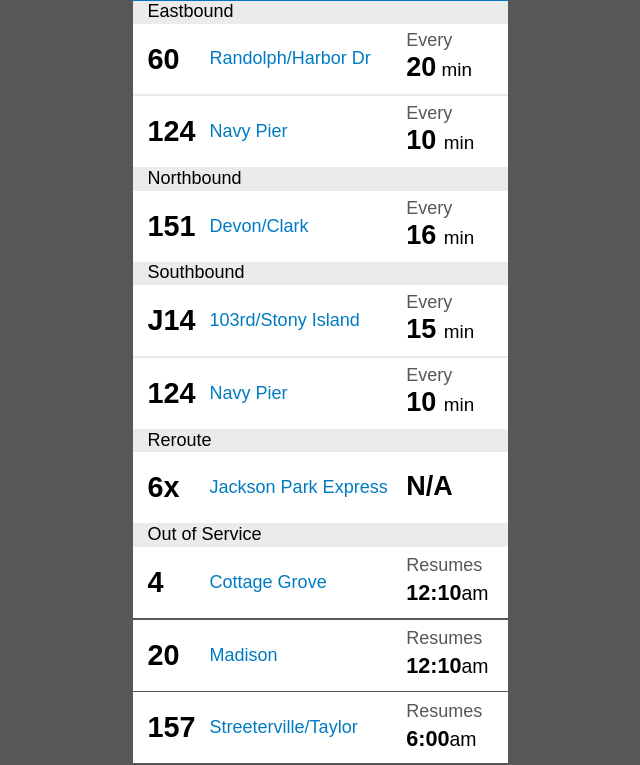
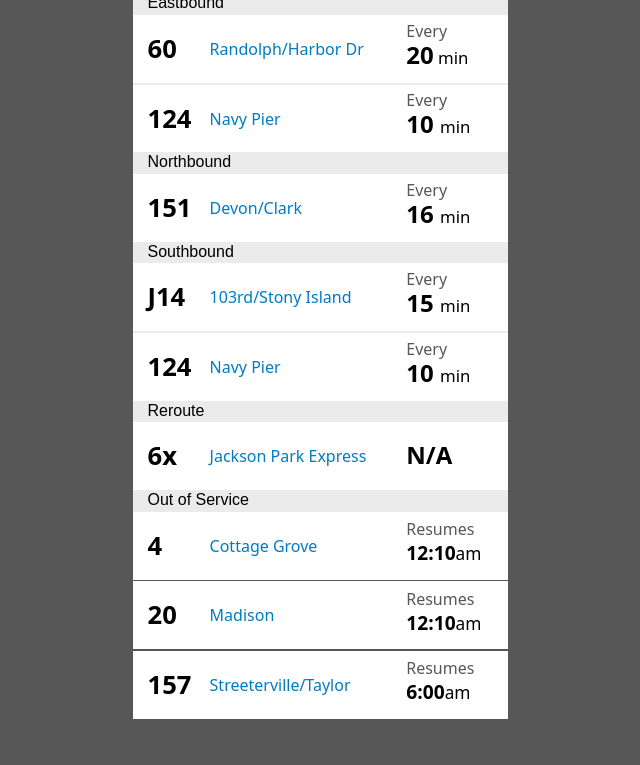
Before and after one commit to clfawcett/frontend-challenge, a plain HTML site: page index.html in a window 1280 px wide. Shown: the part 91-856 px from the top of the page, without its empty margins (320-960 px from the left). After the commit the page ends 812 px from the top, so only its background shows below. Drawn offline with Linux system fonts and the light colour scheme.

Commit message:
Remove metropolis font, add system font

```diff
--- a/css/styles.css
+++ b/css/styles.css
@@ -5,37 +5,66 @@ box-sizing: border-box;
 }
 
 @font-face {
-    font-family: 'metropolisbold';
-    src: url('metropolis-bold-webfont.woff2') format('woff2'),
-         url('metropolis-bold-webfont.woff') format('woff');
-    font-weight: normal;
-    font-style: normal;
-
-}
-/*
-@font-face {
-    font-family: 'metropolismedium';
-    src: url('metropolis-medium-webfont.woff2') format('woff2'),
-         url('metropolis-medium-webfont.woff') format('woff');
-    font-weight: normal;
-    font-style: normal;
-
+	font-family: system-ui;
+	font-style: normal;
+	font-weight: 300;
+	src: local(".SFNSText-Light"), local(".HelveticaNeueDeskInterface-Light"), local(".LucidaGrandeUI"), local("Segoe UI Light"), local("Ubuntu Light"), local("Roboto-Light"), local("DroidSans"), local("Tahoma");
 }
 
 @font-face {
-    font-family: 'metropolissemi_bold';
-    src: url('metropolis-semibold-webfont.woff2') format('woff2'),
-         url('metropolis-semibold-webfont.woff') format('woff');
-    font-weight: normal;
-    font-style: normal;
-} */
+	font-family: system-ui;
+	font-style: italic;
+	font-weight: 300;
+	src: local(".SFNSText-LightItalic"), local(".HelveticaNeueDeskInterface-Italic"), local(".LucidaGrandeUI"), local("Segoe UI Light Italic"), local("Ubuntu Light Italic"), local("Roboto-LightItalic"), local("DroidSans"), local("Tahoma");
+}
 
+@font-face {
+	font-family: system-ui;
+	font-style: normal;
+	font-weight: 400;
+	src: local(".SFNSText-Regular"), local(".HelveticaNeueDeskInterface-Regular"), local(".LucidaGrandeUI"), local("Segoe UI"), local("Ubuntu"), local("Roboto-Regular"), local("DroidSans"), local("Tahoma");
+}
+
+@font-face {
+	font-family: system-ui;
+	font-style: italic;
+	font-weight: 400;
+	src: local(".SFNSText-Italic"), local(".HelveticaNeueDeskInterface-Italic"), local(".LucidaGrandeUI"), local("Segoe UI Italic"), local("Ubuntu Italic"), local("Roboto-Italic"), local("DroidSans"), local("Tahoma");
+}
+
+@font-face {
+	font-family: system-ui;
+	font-style: normal;
+	font-weight: 500;
+	src: local(".SFNSText-Medium"), local(".HelveticaNeueDeskInterface-MediumP4"), local(".LucidaGrandeUI"), local("Segoe UI Semibold"), local("Ubuntu Medium"), local("Roboto-Medium"), local("DroidSans-Bold"), local("Tahoma Bold");
+}
+
+@font-face {
+	font-family: system-ui;
+	font-style: italic;
+	font-weight: 500;
+	src: local(".SFNSText-MediumItalic"), local(".HelveticaNeueDeskInterface-MediumItalicP4"), local(".LucidaGrandeUI"), local("Segoe UI Semibold Italic"), local("Ubuntu Medium Italic"), local("Roboto-MediumItalic"), local("DroidSans-Bold"), local("Tahoma Bold");
+}
+
+@font-face {
+	font-family: system-ui;
+	font-style: normal;
+	font-weight: 700;
+	src: local(".SFNSText-Bold"), local(".HelveticaNeueDeskInterface-Bold"), local(".LucidaGrandeUI"), local("Segoe UI Bold"), local("Ubuntu Bold"), local("Roboto-Bold"), local("DroidSans-Bold"), local("Tahoma Bold");
+}
+
+@font-face {
+	font-family: system-ui;
+	font-style: italic;
+	font-weight: 700;
+	src: local(".SFNSText-BoldItalic"), local(".HelveticaNeueDeskInterface-BoldItalic"), local(".LucidaGrandeUI"), local("Segoe UI Bold Italic"), local("Ubuntu Bold Italic"), local("Roboto-BoldItalic"), local("DroidSans-Bold"), local("Tahoma Bold");
+}
 
 body {
   background-color: #575757;
-  font-family: 'metropolis', arial, sans-serif;
-  font-size: 18px;
-  font-weight: 500;
+  font-family: 'system-ui';
+  font-size: 16px;
+  font-weight: 400;
   f
 }
 
@@ -48,16 +77,12 @@ body {
 h1 {
   color: #fff;
   font-size: 1.3em;
-  font-weight: 400;
 }
 
-h2 {
-
-}
 
 h3 {
   font-size: 1.6em;
-  font-weight: bold;
+  font-weight: 900;
   line-spacing: .8em;
 }
 
@@ -80,7 +105,8 @@ h3 {
 /*--------------- Navigation ---------------*/
 nav {
   background-color: #007BC2;
-  display: inline-block;
+  display: inline;
+  float: left;
   margin: 0 auto;
   padding: 4% 1% 1% 1%;
   position: fixed;
@@ -120,7 +146,7 @@ nav {
 /*--------------- Route list ---------------*/
 
 .route-list {
-  padding-top: 89px;
+  padding-top: 22%;
 }
 
 .dir-title {
--- a/fonts/stylesheet.css
+++ /dev/null
@@ -1,36 +0,0 @@
-/*! Generated by Font Squirrel (https://www.fontsquirrel.com) on December 19, 2017 */
-
-
-
-@font-face {
-    font-family: 'metropolisbold';
-    src: url('metropolis-bold-webfont.woff2') format('woff2'),
-         url('metropolis-bold-webfont.woff') format('woff');
-    font-weight: normal;
-    font-style: normal;
-
-}
-
-
-
-
-@font-face {
-    font-family: 'metropolismedium';
-    src: url('metropolis-medium-webfont.woff2') format('woff2'),
-         url('metropolis-medium-webfont.woff') format('woff');
-    font-weight: normal;
-    font-style: normal;
-
-}
-
-
-
-
-@font-face {
-    font-family: 'metropolissemi_bold';
-    src: url('metropolis-semibold-webfont.woff2') format('woff2'),
-         url('metropolis-semibold-webfont.woff') format('woff');
-    font-weight: normal;
-    font-style: normal;
-
-}
--- a/index.html
+++ b/index.html
@@ -6,7 +6,7 @@
     <title>BusyBus Route Data</title>
     <link rel="stylesheet" href="css/reset.css">
     <link rel="stylesheet" href="css/styles.css" >
-    <script src="js/script.js"></script>
+    <link href="https://fonts.googleapis.com/css?family=Roboto" rel="stylesheet">
     <script src="https://use.fontawesome.com/37471687aa.js"></script>
   </head>
   <body>
```
Also changed, not shown: fonts/metropolis-bold-webfont.ttf (deleted), fonts/metropolis-bold-webfont.woff (deleted), fonts/metropolis-bold-webfont.woff2 (deleted), fonts/metropolis-medium-webfont.woff (deleted), fonts/metropolis-medium-webfont.woff2 (deleted), fonts/metropolis-semibold-webfont.ttf (deleted), fonts/metropolis-semibold-webfont.woff (deleted), fonts/metropolis-semibold-webfont.woff2 (deleted).
